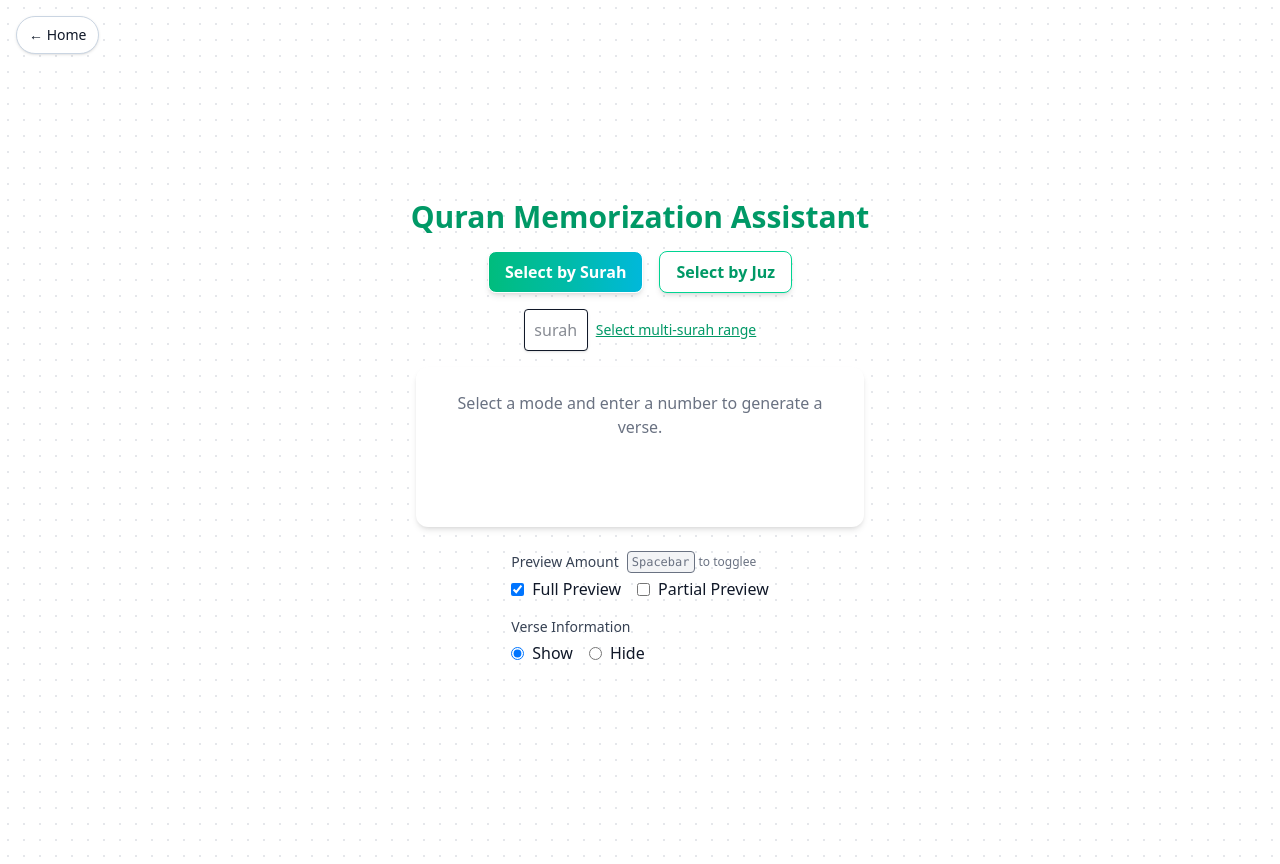
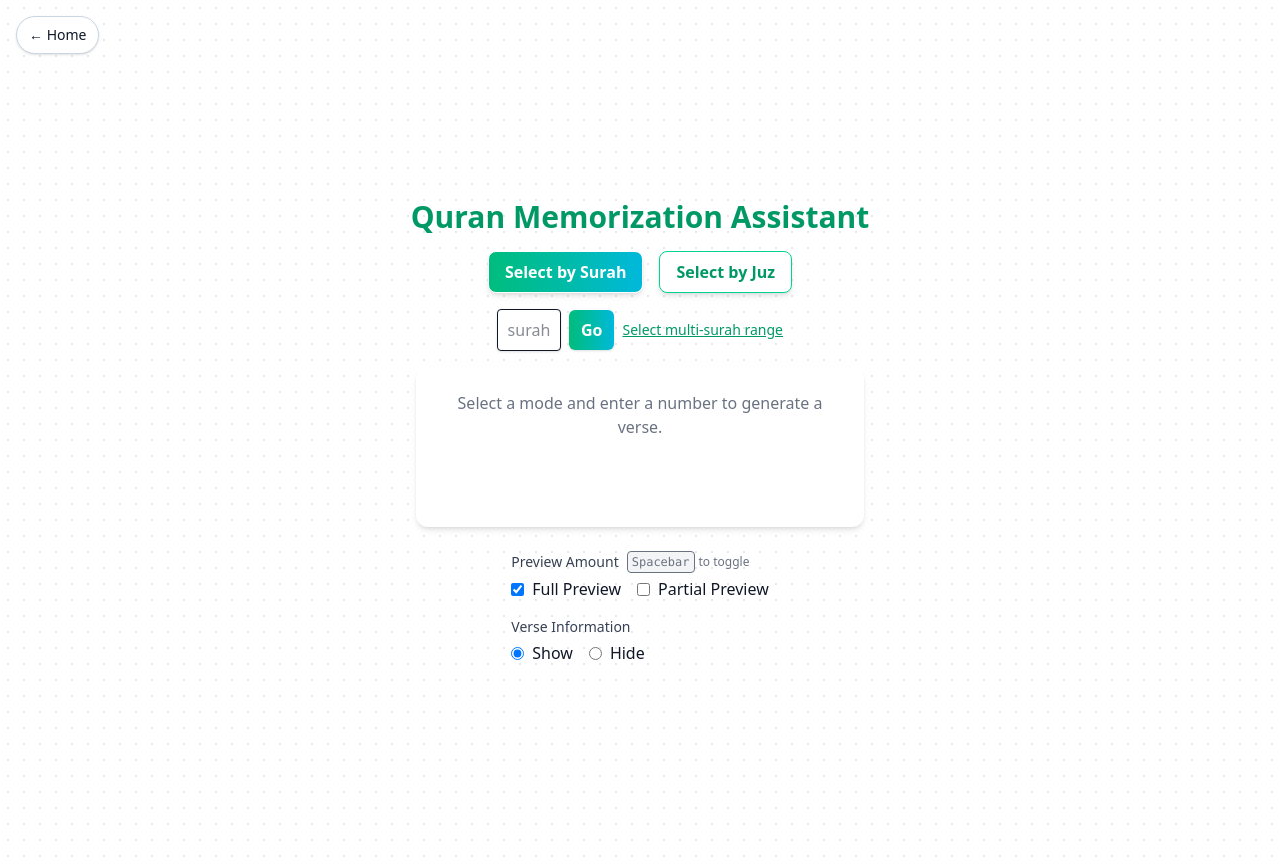
Before and after one commit to awsolim/ayahvault, a React (Vite) app: page /memobuddy in a window 1280 px wide. Both pictures are taken after a click on the button "Select by Surah". Built offline with nearby package versions, Linux system fonts and the light colour scheme; a web font is replaced by a local one.

Commit message:
changed button appear time

```diff
--- a/src/apps/memobuddy/MemoBuddy.tsx
+++ b/src/apps/memobuddy/MemoBuddy.tsx
@@ -174,6 +174,7 @@ function MemoBuddy() {
       className="border rounded px-2 py-2 w-16 text-center bg-white shadow-sm focus:ring-2 focus:ring-emerald-300"
       placeholder={mode}
     />
+
     {useMultiRange && (
       <>
         <span>to</span>
@@ -188,6 +189,14 @@ function MemoBuddy() {
         />
       </>
     )}
+
+    <button
+      onClick={generateRandomVerse}
+      className="px-3 py-2 rounded-md text-white bg-gradient-to-r from-emerald-500 via-teal-500 to-cyan-500 font-semibold shadow hover:brightness-110 hover:scale-105 transition-all duration-300"
+    >
+      Go
+    </button>
+
     <button
       onClick={() => setUseMultiRange((prev) => !prev)}
       className="text-sm font-medium text-emerald-600 underline hover:text-teal-600 transition"
@@ -196,6 +205,7 @@ function MemoBuddy() {
     </button>
   </div>
 )}
+
 
       <div className="bg-white rounded-xl shadow-md p-6 max-w-md w-full text-center min-h-[160px]">
         {!hasInteracted ? (
@@ -216,12 +226,7 @@ function MemoBuddy() {
                 ? '… ' + randomVerse.text.split(' ').slice(0, partialWordCount).join(' ')
                 : randomVerse.text}
             </p>
-            <button
-              onClick={generateRandomVerse}
-              className="mt-6 px-4 py-2 text-white rounded-lg bg-gradient-to-r from-emerald-500 via-teal-500 to-cyan-500 hover:brightness-110 hover:scale-105 shadow-lg transition-all duration-300 ease-in-out"
-            >
-              Show Another Verse
-            </button>
+
           </>
         ) : null}
       </div>
@@ -232,7 +237,7 @@ function MemoBuddy() {
             Preview Amount
             <span className="hidden sm:flex items-center space-x-1 text-xs text-gray-500">
                 <kbd className="px-1 py-0.5 border bg-gray-100 rounded font-mono">Spacebar</kbd>
-                <span>to togglee</span>
+                <span>to toggle</span>
             </span>
           </p>
           <div className="flex items-center space-x-4">
```
Lines whose indentation alone changed are shown as unchanged.
